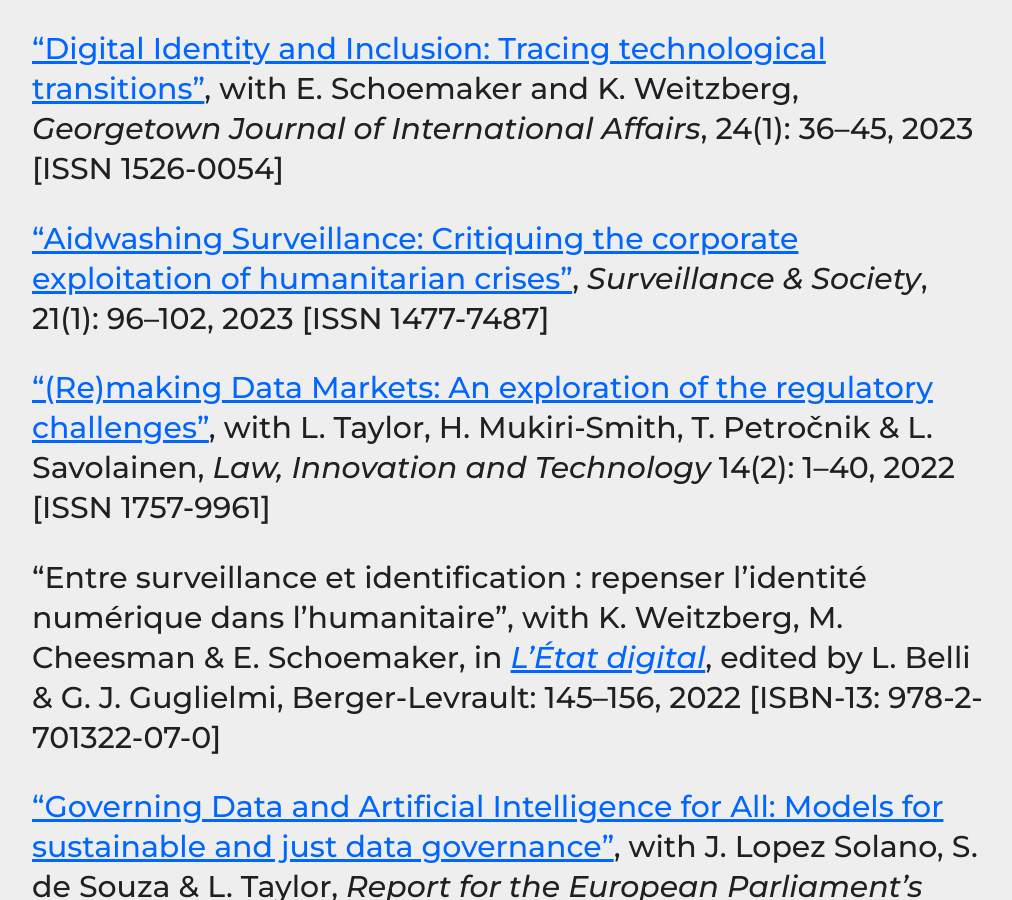
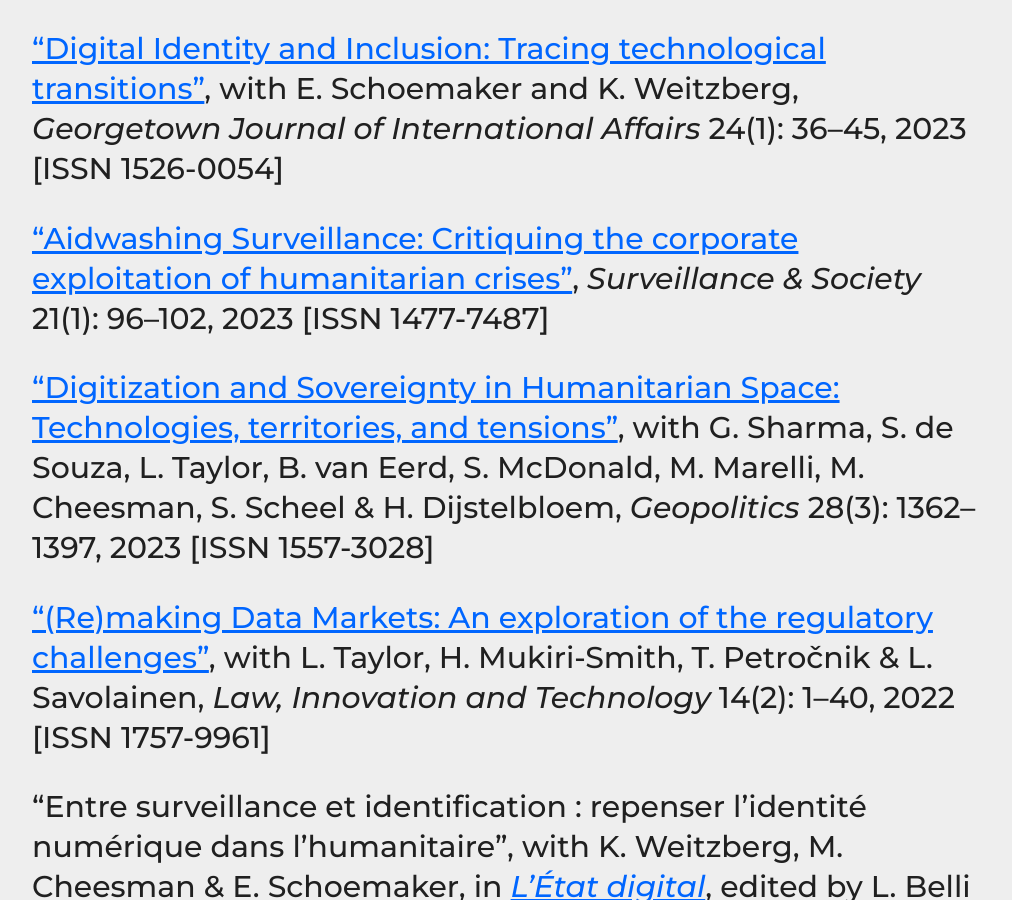
Before and after one commit to haroonalrasheed/641a, a Jekyll site: the page built from selected-publications/index.md, in a window 1280 px wide and 900 px high, scrolled down 359 px. Shown: the whole window, without its empty margins (132-1144 px from the left). Built offline with Jekyll 4.4.1, drawn with Linux system fonts in a browser that asks for light colours; some of the changed text lies outside the part shown.

Commit message:
Update index.md

```diff
--- a/selected-publications/index.md
+++ b/selected-publications/index.md
@@ -6,9 +6,11 @@ title: Selected Publications
 ## Selected Publications
 _[Contact me](mailto:a.k.martin@alumni.lse.ac.uk) for copies of articles/chapters_
 
-["Digital Identity and Inclusion: Tracing technological transitions"](https://sixfouronea.net/GJIA_2023.pdf), with E. Schoemaker and K. Weitzberg, _Georgetown Journal of International Affairs_, 24(1): 36–45, 2023 [ISSN 1526-0054]
+["Digital Identity and Inclusion: Tracing technological transitions"](https://sixfouronea.net/GJIA_2023.pdf), with E. Schoemaker and K. Weitzberg, _Georgetown Journal of International Affairs_ 24(1): 36–45, 2023 [ISSN 1526-0054]
 
-["Aidwashing Surveillance: Critiquing the corporate exploitation of humanitarian crises"](https://doi.org/10.24908/ss.v21i1.16266), _Surveillance & Society_, 21(1): 96–102, 2023 [ISSN 1477-7487]
+["Aidwashing Surveillance: Critiquing the corporate exploitation of humanitarian crises"](https://doi.org/10.24908/ss.v21i1.16266), _Surveillance & Society_ 21(1): 96–102, 2023 [ISSN 1477-7487]
+
+["Digitization and Sovereignty in Humanitarian Space: Technologies, territories, and tensions"](https://doi.org/10.1080/14650045.2022.2047468), with G. Sharma, S. de Souza, L. Taylor, B. van Eerd, S. McDonald, M. Marelli, M. Cheesman, S. Scheel & H. Dijstelbloem, _Geopolitics_ 28(3): 1362–1397, 2023 [ISSN 1557-3028]
 
 ["(Re)making Data Markets: An exploration of the regulatory challenges"](https://doi.org/10.1080/17579961.2022.2113671), with L. Taylor, H. Mukiri-Smith, T. Petročnik & L. Savolainen, _Law, Innovation and Technology_ 14(2): 1–40, 2022 [ISSN 1757-9961]
 
```
Also changed, not shown: other parts of selected-publications/index.md (+0 -2 lines).
